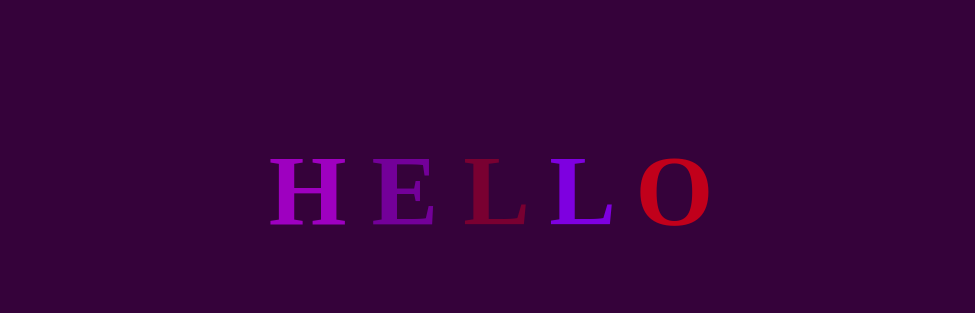
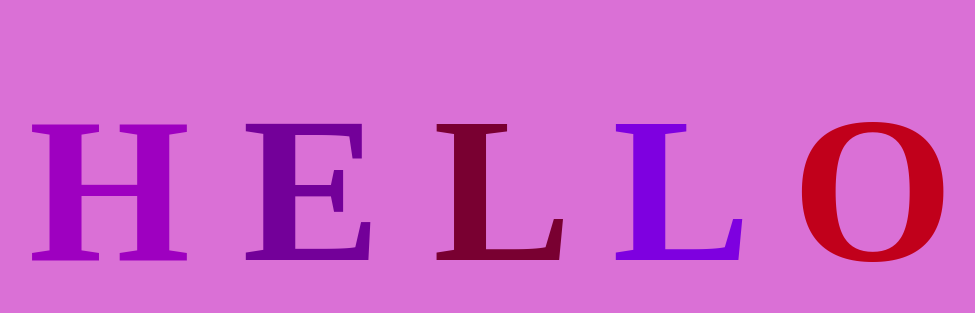
Before and after one commit to DomenicWolf/GitDemo, a plain HTML site: page index.html in a window 1280 px wide. Shown: the part 218-531 px from the top of the page, without its empty margins (149-1124 px from the left). Drawn offline with Linux system fonts and the light colour scheme; a web font is replaced by a local one.

Commit message:
someone else

```diff
--- a/app.css
+++ b/app.css
@@ -1,5 +1,5 @@
 body {
-    background-color: rgb(53, 2, 58);
+    background-color: orchid;
     display: flex;
     justify-content: center;
     align-items: center;
@@ -11,7 +11,7 @@ h1 {
 
     /*align-items: center;
     text-align: center;*/
-    font-size: 100px;
+    font-size: 13rem;
 
 }
 
```
